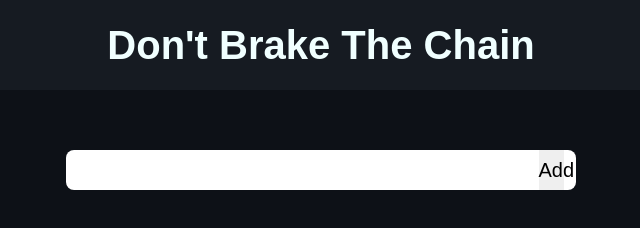
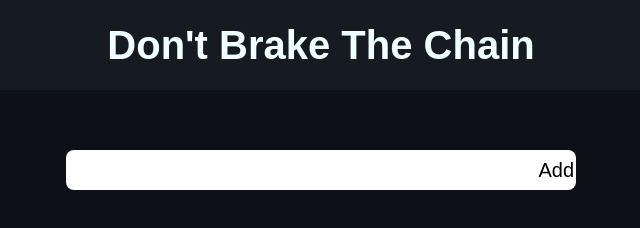
Before and after one commit to omerozceylan/dont-brake-the-chain, a plain HTML site: page index.html in a window 1280 px wide. Shown: the full height of the page, 319-959 px from the left. Drawn offline with Linux system fonts and the light colour scheme; a web font is replaced by a local one.

Commit message:
another fix

```diff
--- a/style.css
+++ b/style.css
@@ -8,6 +8,19 @@
 body {
     background-color: #0D1117;
 
+}
+
+button {
+    margin: 0;
+    padding: 0;
+    border: none;
+    background: none;
+    font-size: inherit;
+    font-family: inherit;
+    color: inherit;
+    text-align: inherit;
+    text-decoration: none;
+    cursor: pointer;
 }
 
 #title {
@@ -57,7 +70,7 @@ header {
     width: 25px;
     font-size: 20px;
     border:none;
-    background-color: none;
+    background-color: white;
     color: black;
     cursor: pointer;
     outline: none;
```
